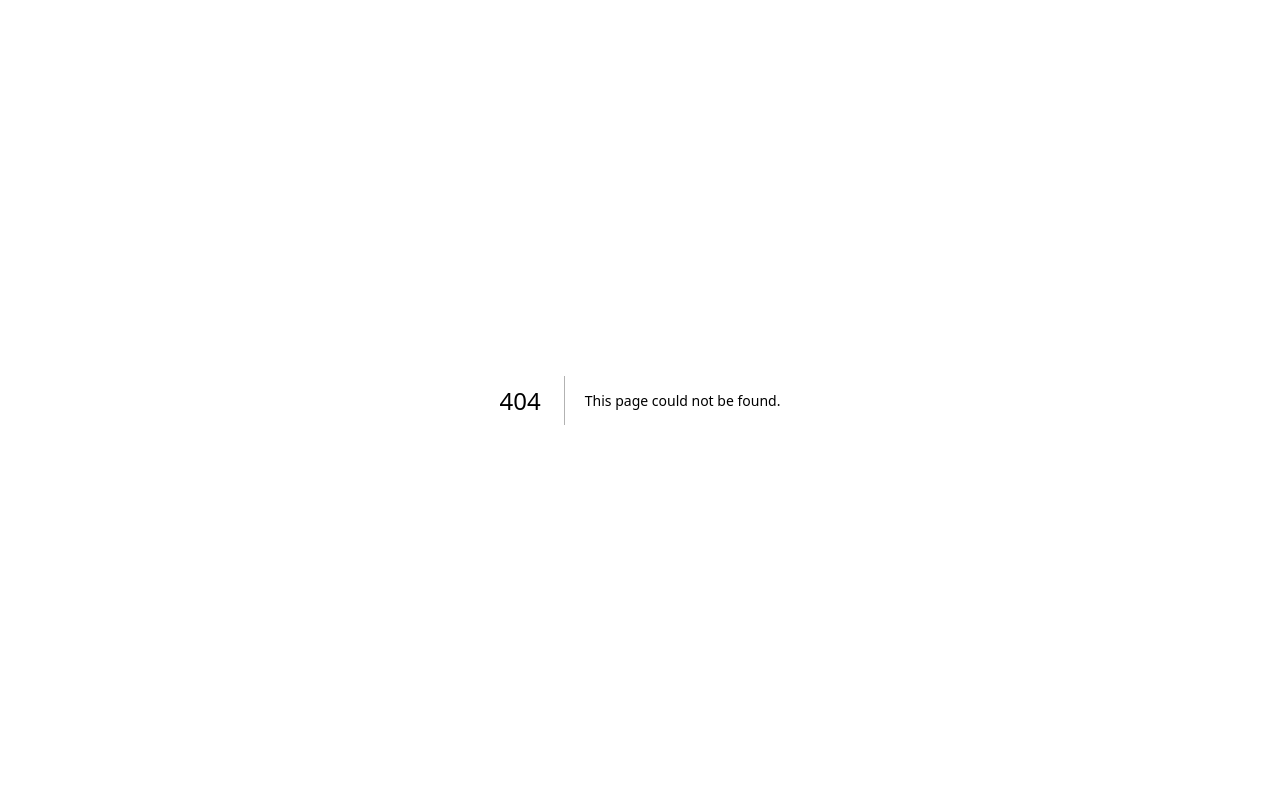
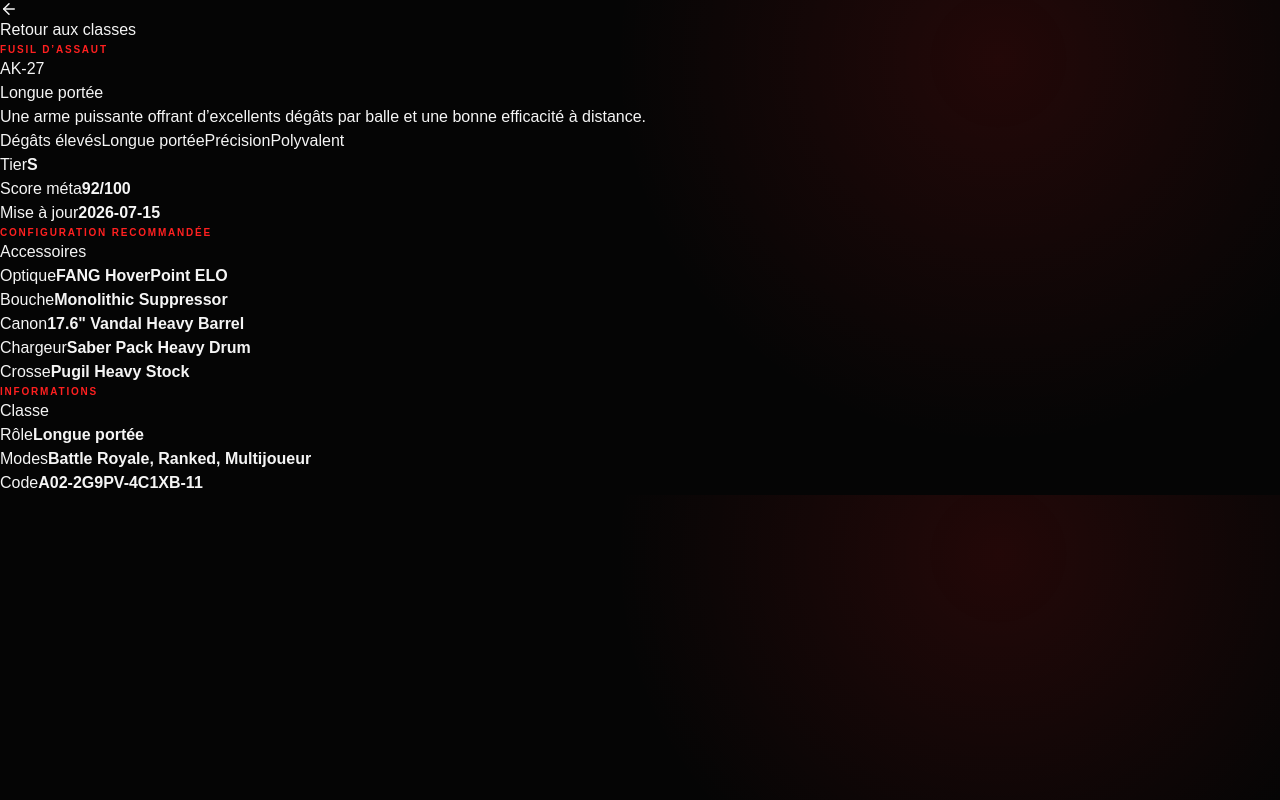
Before and after one commit to Yannou113/EliteLoadout-V2, a Next.js app: page /weapons/ak-27 in a window 1280 px wide. Before the commit this address had no page. Built offline with nearby package versions, Linux system fonts and the light colour scheme.

Commit message:
Add dynamic weapon detail pages

```diff
--- /dev/null
+++ b/app/weapons/[slug]/page.tsx
@@ -0,0 +1,136 @@
+import Link from "next/link";
+import { ArrowLeft } from "lucide-react";
+import { notFound } from "next/navigation";
+
+import {
+  getWeaponBySlug,
+  weapons,
+} from "@/lib/weapons";
+
+type WeaponPageProps = {
+  params: Promise<{
+    slug: string;
+  }>;
+};
+
+export function generateStaticParams() {
+  return weapons.map((weapon) => ({
+    slug: weapon.slug,
+  }));
+}
+
+export default async function WeaponPage({
+  params,
+}: WeaponPageProps) {
+  const { slug } = await params;
+  const weapon = getWeaponBySlug(slug);
+
+  if (!weapon) {
+    notFound();
+  }
+
+  return (
+    <main className="weapon-page">
+      <header className="weapon-page-header">
+        <Link href="/" className="back-link">
+          <ArrowLeft size={18} />
+          Retour aux classes
+        </Link>
+      </header>
+
+      <section className="weapon-detail-hero">
+        <div>
+          <p className="eyebrow">
+            {weapon.category.toUpperCase()}
+          </p>
+
+          <h1>{weapon.name}</h1>
+
+          <p className="weapon-role">
+            {weapon.role}
+          </p>
+
+          <p className="weapon-description">
+            {weapon.description}
+          </p>
+
+          <div className="weapon-tags-large">
+            {weapon.tags.map((tag) => (
+              <span key={tag}>
+                {tag}
+              </span>
+            ))}
+          </div>
+        </div>
+
+        <div className="weapon-ranking-panel">
+          <div>
+            <span>Tier</span>
+            <strong>{weapon.tier}</strong>
+          </div>
+
+          <div>
+            <span>Score méta</span>
+            <strong>{weapon.score}/100</strong>
+          </div>
+
+          <div>
+            <span>Mise à jour</span>
+            <strong>{weapon.updatedAt}</strong>
+          </div>
+        </div>
+      </section>
+
+      <section className="weapon-detail-grid">
+        <article className="attachments-panel">
+          <div className="panel-heading">
+            <p className="eyebrow">
+              CONFIGURATION RECOMMANDÉE
+            </p>
+
+            <h2>Accessoires</h2>
+          </div>
+
+          <div className="attachments-list">
+            {weapon.attachments.map((attachment) => (
+              <div
+                key={`${attachment.type}-${attachment.name}`}
+                className="attachment-row"
+              >
+                <span>{attachment.type}</span>
+                <strong>{attachment.name}</strong>
+              </div>
+            ))}
+          </div>
+        </article>
+
+        <aside className="weapon-info-panel">
+          <div className="panel-heading">
+            <p className="eyebrow">
+              INFORMATIONS
+            </p>
+
+            <h2>Classe</h2>
+          </div>
+
+          <div className="weapon-info-row">
+            <span>Rôle</span>
+            <strong>{weapon.role}</strong>
+          </div>
+
+          <div className="weapon-info-row">
+            <span>Modes</span>
+            <strong>{weapon.modes.join(", ")}</strong>
+          </div>
+
+          <div className="weapon-info-row">
+            <span>Code</span>
+            <strong>
+              {weapon.loadoutCode ?? "Non disponible"}
+            </strong>
+          </div>
+        </aside>
+      </section>
+    </main>
+  );
+}
```
